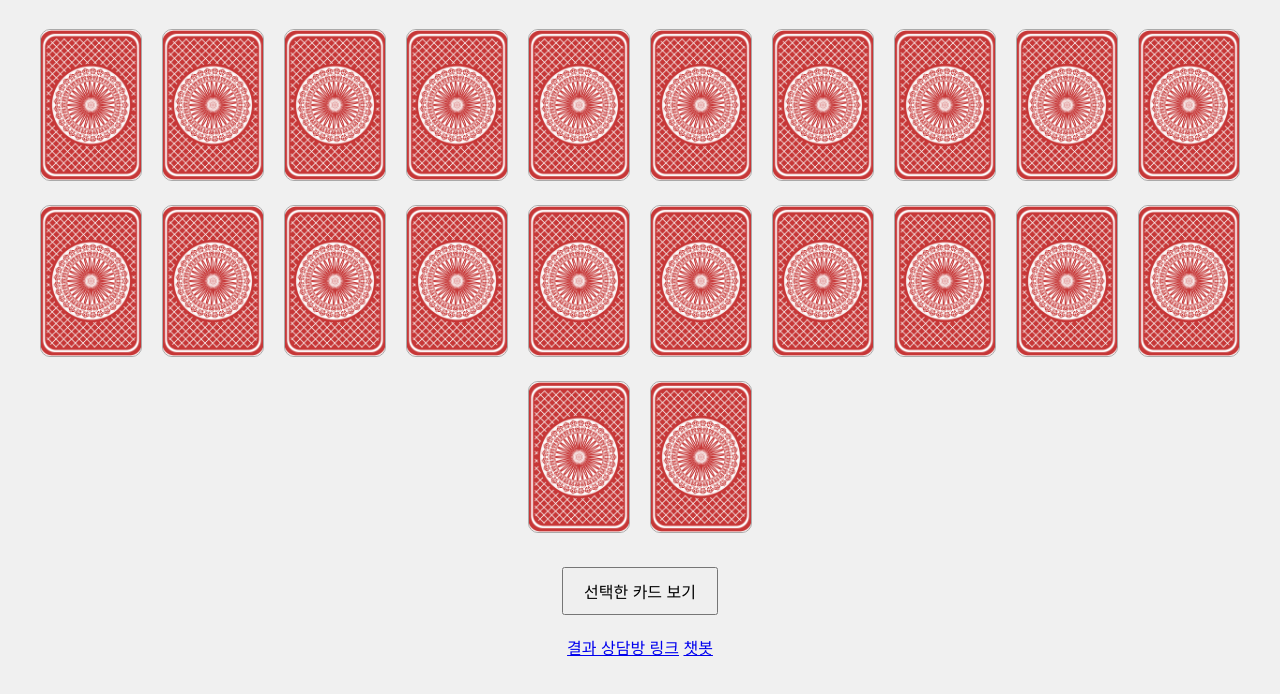
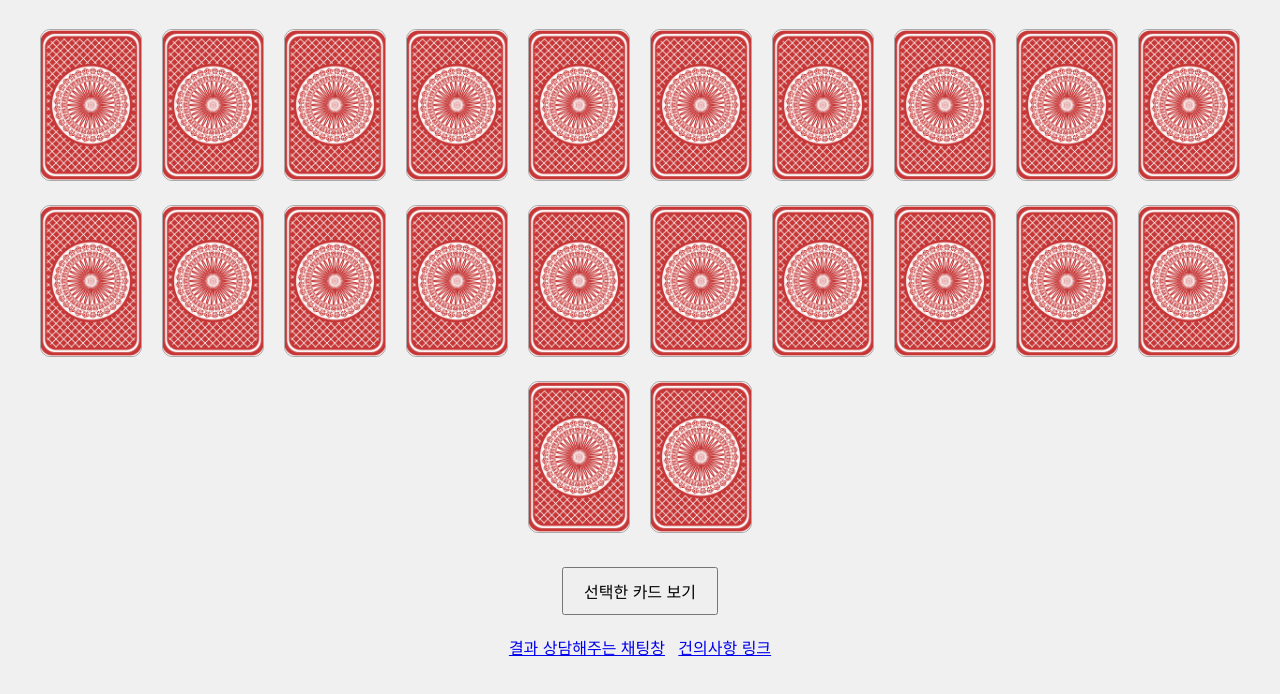
Before and after one commit to BestSecond/BestSecond.github.io, a plain HTML site: page myFolder/index.html in a window 1280 px wide. Shown: the part 98-792 px from the top of the page. Drawn offline with Linux system fonts and the light colour scheme.

Commit message:
Update index.html

```diff
--- a/myFolder/index.html
+++ b/myFolder/index.html
@@ -64,8 +64,9 @@
     <div id="result"></div>
 
      <div class="link-container">
-        <a href="https://open.kakao.com/o/gdq0vL2g" target="_blank">결과 상담방 링크</a>
-        <a href= https://store.wrtn.ai/store/details/chatbot/674e8d4742ac5ddbc57c9e5d target="_blank">챗봇</a>
+        <a href= https://store.wrtn.ai/store/details/chatbot/674e8d4742ac5ddbc57c9e5d target="_blank">결과 상담해주는 채팅창</a> &nbsp;
+        <a href="https://open.kakao.com/o/gdq0vL2g" target="_blank">건의사항 링크</a>
+
     </div>
 
 
```
